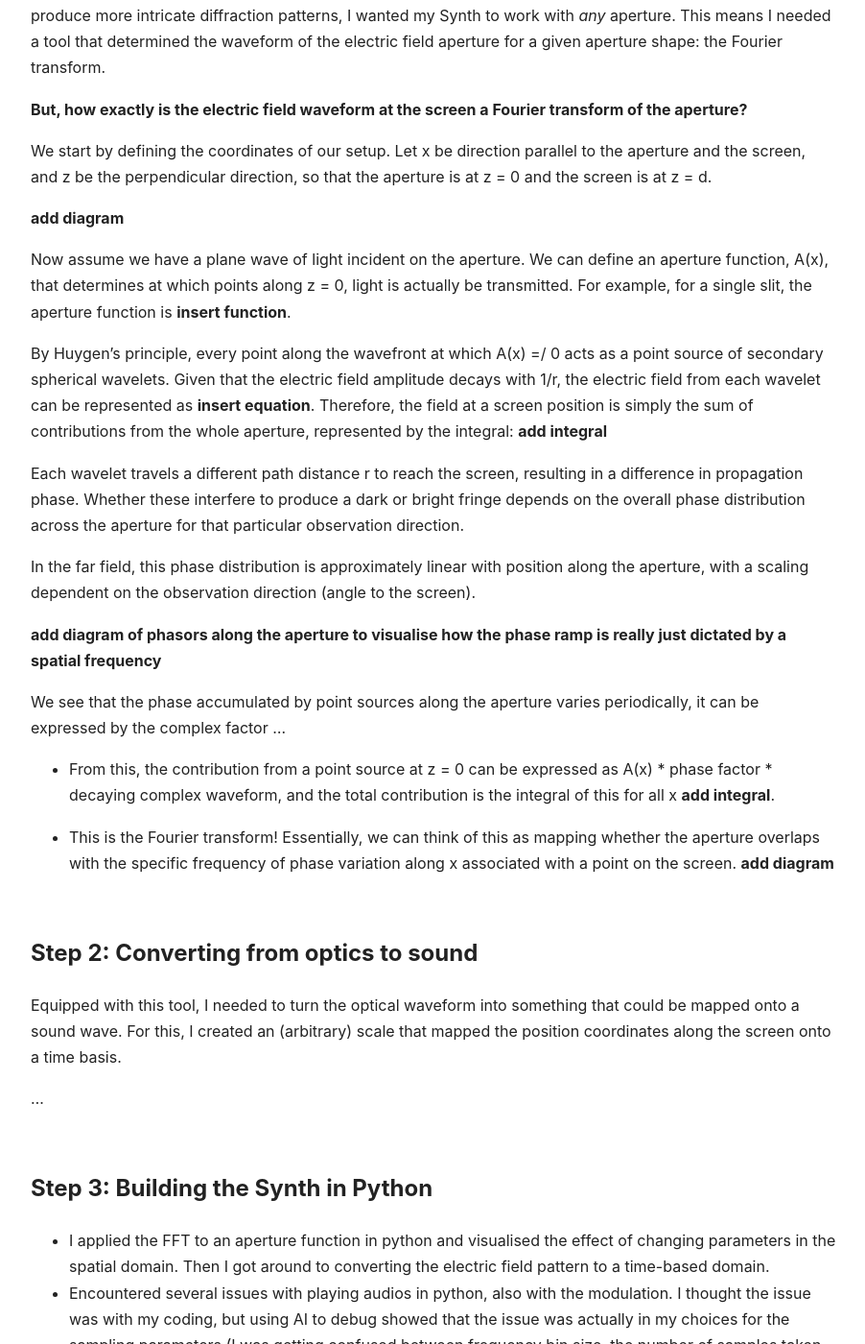
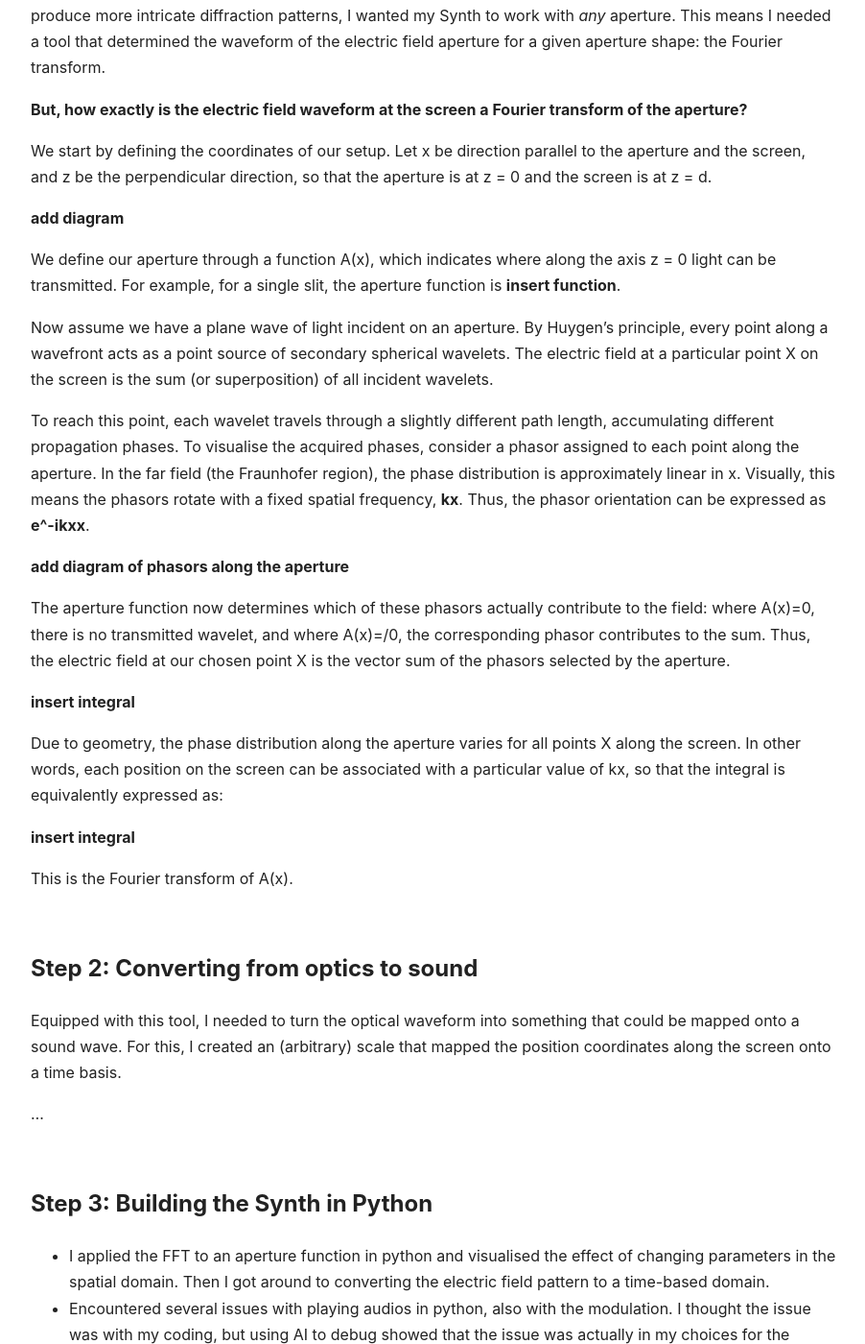
Before and after one commit to nk-clara/nk-clara.github.io, a Jekyll site: the page built from diffraction.md, in a window 1280 px wide and 1400 px high, scrolled down 1463 px. Shown: the whole window at 96% size, without its empty margins (188-1090 px from the left). Built offline with Jekyll 4.4.1, drawn with Linux system fonts in a browser that asks for light colours; some of the changed text lies outside the part shown.

Commit message:
Update diffraction.md

```diff
--- a/diffraction.md
+++ b/diffraction.md
@@ -44,23 +44,23 @@ We start by defining the coordinates of our setup. Let x be direction parallel t
 
 **add diagram**
 
-Now assume we have a plane wave of light incident on the aperture. We can define an aperture function, A(x), that determines at which points along z = 0, light is actually be transmitted. For example, for a single slit, the aperture function is **insert function**.
+We define our aperture through a function A(x), which indicates where along the axis z = 0 light can be transmitted. For example, for a single slit, the aperture function is **insert function**.
 
-By Huygen's principle, every point along the wavefront at which A(x) =/ 0 acts as a point source of secondary spherical wavelets. Given that the electric field amplitude decays with 1/r, the electric field from each wavelet can be represented as **insert equation**. Therefore, the field at a screen position is simply the sum of contributions from the whole aperture, represented by the integral: **add integral**
+Now assume we have a plane wave of light incident on an aperture. By Huygen's principle, every point along a wavefront acts as a point source of secondary spherical wavelets. The electric field at a particular point X on the screen is the sum (or superposition) of all incident wavelets.
 
-Each wavelet travels a different path distance r to reach the screen, resulting in a difference in propagation phase. Whether these interfere to produce a dark or bright fringe depends on the overall phase distribution across the aperture for that particular observation direction.
+To reach this point, each wavelet travels through a slightly different path length, accumulating different propagation phases. To visualise the acquired phases, consider a phasor assigned to each point along the aperture. In the far field (the Fraunhofer region), the phase distribution is approximately linear in x. Visually, this means the phasors rotate with a fixed spatial frequency, **kx**. Thus, the phasor orientation can be expressed as **e^-ikxx**.
 
-In the far field, this phase distribution is approximately linear with position along the aperture, with a scaling dependent on the observation direction (angle to the screen).
+**add diagram of phasors along the aperture**
 
-**add diagram of phasors along the aperture to visualise how the phase ramp is really just dictated by a spatial frequency**
+The aperture function now determines which of these phasors actually contribute to the field: where A(x)=0, there is no transmitted wavelet, and where A(x)=/0, the corresponding phasor contributes to the sum. Thus, the electric field at our chosen point X is the vector sum of the phasors selected by the aperture.
 
-We see that the phase accumulated by point sources along the aperture varies periodically, it can be expressed by the complex factor ...
+**insert integral**
 
-- From this, the contribution from a point source at z = 0 can be expressed as A(x) * phase factor * decaying complex waveform, and the total contribution is the integral of this for all x **add integral**.
+Due to geometry, the phase distribution along the aperture varies for all points X along the screen. In other words, each position on the screen can be associated with a particular value of kx, so that the integral is equivalently expressed as:
 
-- This is the Fourier transform! Essentially, we can think of this as mapping whether the aperture overlaps with the specific frequency of phase variation along x associated with a point on the screen. **add diagram**
+**insert integral**
 
-
+This is the Fourier transform of A(x).
 
 
 ## Step 2: Converting from optics to sound
```
Also changed, not shown: other parts of diffraction.md (+1 -1 lines).
